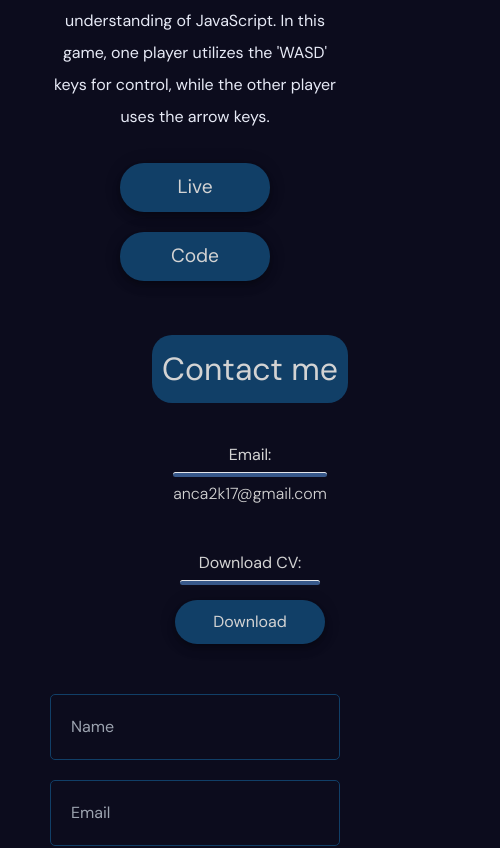
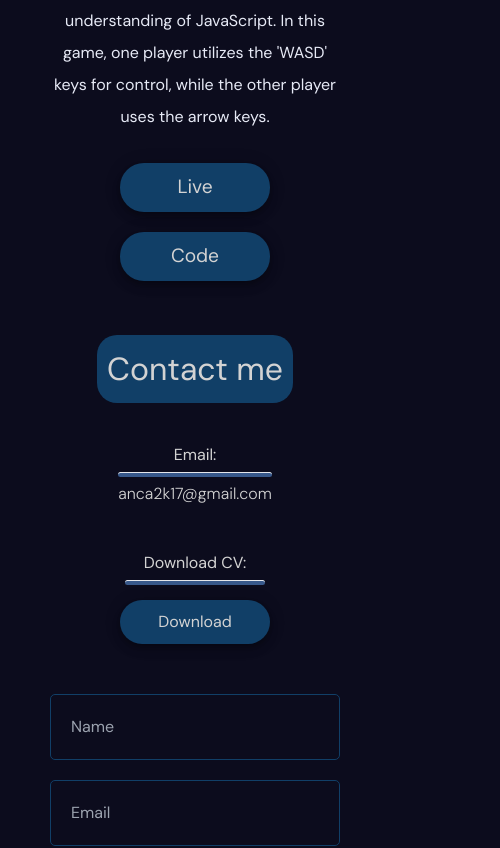
Before and after one commit to Anca200/Portfolio, a React (Vite) app: page / in a window 390 px wide. Shown: the part 6077-6925 px from the top of the page, 500 px wide, since content can reach past the window. Built offline with nearby package versions, Linux system fonts and the light colour scheme.

Commit message:
Update Contact.css

```diff
--- a/src/pages/Contact/Contact.css
+++ b/src/pages/Contact/Contact.css
@@ -94,6 +94,9 @@ hr{
     .contact{
         flex-direction: column;
     }
+    .contact-text{
+        width: 100%;
+    }
    .form-container{
     width: 100%;
    }
```
